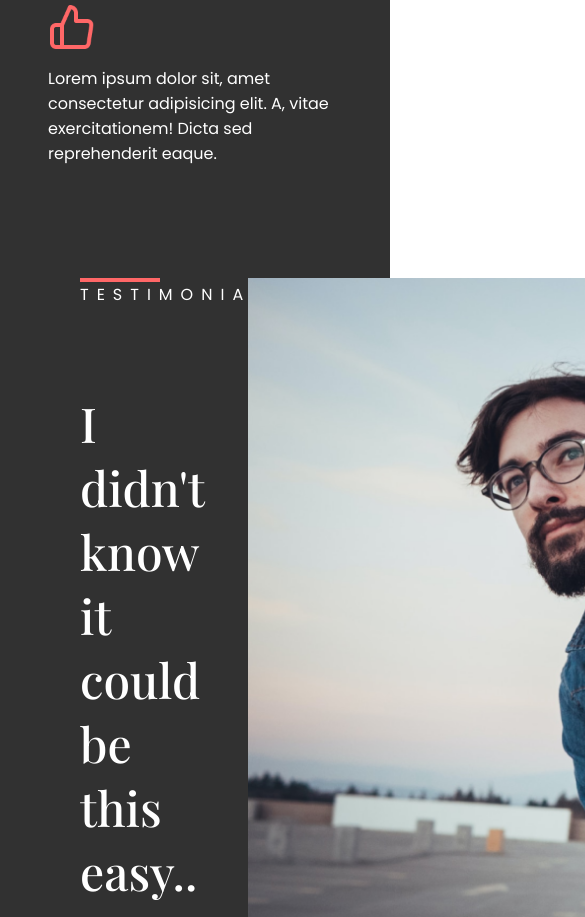
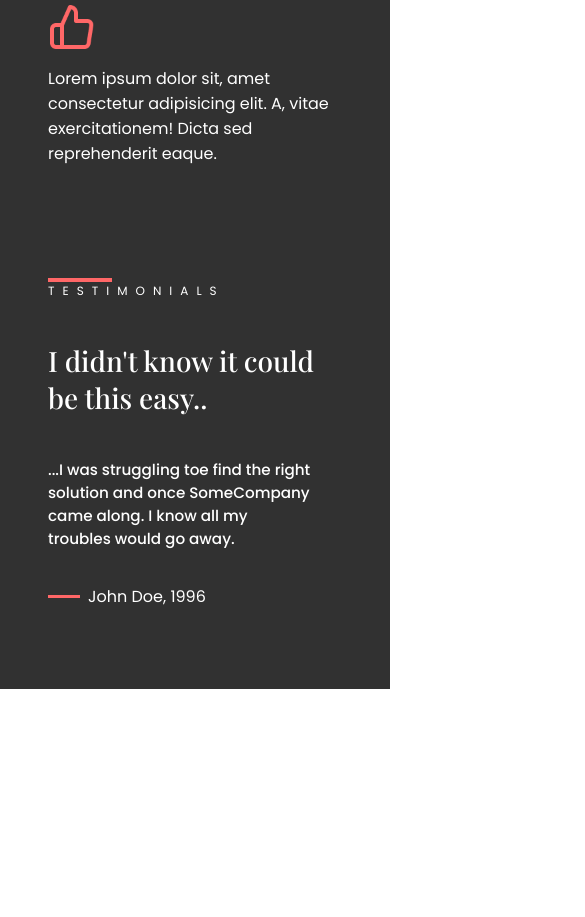
Before and after one commit to AswinAsok/Random-WebPage, a plain HTML site: page index.html in a window 390 px wide. Shown: the part 1327-2244 px from the top of the page, 585 px wide, since content can reach past the window. After the commit the page ends 2016 px from the top, so only its background shows below. Drawn offline with nearby package versions, Linux system fonts and the light colour scheme.

Commit message:
Somewhat mobile responsive

```diff
--- a/style.css
+++ b/style.css
@@ -97,7 +97,6 @@ main {
   background-color: #313131;
   color: white;
   padding: 5rem;
-
   display: flex;
   padding-right: 0rem;
 }
@@ -179,6 +178,55 @@ main {
   .disimg {
     height: 4rem;
   }
+
+  /* .testimonials */
+
+  .leftside {
+    width: 43vw;
+    margin-right: 10vw;
+  }
+
+  .theading {
+    font-size: 1rem;
+  }
+
+  .line {
+    width: 5rem;
+    height: 0.25rem;
+  }
+
+  .tcontent {
+    font-size: 2.2rem;
+  }
+
+  .tpara {
+    font-size: 1rem;
+  }
+
+  .person {
+    height: 75vh;
+  }
+
+  .author {
+    margin-top: 4vh;
+  }
+
+  .line2 {
+    height: 0;
+    width: 3rem;
+    height: 0.2rem;
+  }
+}
+
+@media only screen and (max-width: 1000px) {
+  .leftside {
+    width: 43vw;
+    margin-right: 5vw;
+  }
+
+  .person {
+    height: 65vh;
+  }
 }
 
 @media only screen and (max-width: 900px) {
@@ -208,6 +256,45 @@ main {
   .disimg {
     height: 3rem;
   }
+
+  /* .testimonials */
+
+  .leftside {
+    width: 40vw;
+    margin-right: 10vw;
+  }
+
+  .theading {
+    font-size: 0.75rem;
+  }
+
+  .line {
+    width: 4rem;
+    height: 0.25rem;
+  }
+
+  .tcontent {
+    margin-top: 5vh;
+    font-size: 1.75rem;
+  }
+
+  .tpara {
+    font-size: 0.95rem;
+  }
+
+  .person {
+    height: 50vh;
+  }
+
+  .author {
+    margin-top: 4vh;
+  }
+
+  .line2 {
+    height: 0;
+    width: 2rem;
+    height: 0.2rem;
+  }
 }
 
 @media only screen and (max-width: 700px) {
@@ -226,4 +313,22 @@ main {
   .sectext {
     font-size: 1rem;
   }
+
+  .rightside {
+    display: none;
+  }
+
+  .leftside {
+    margin: 0rem;
+    width: 100vw;
+  }
+
+  .testimonials {
+    padding-right: 3rem;
+    padding-left: 3rem;
+  }
+
+  .tpara {
+    width: 90%;
+  }
 }
```
